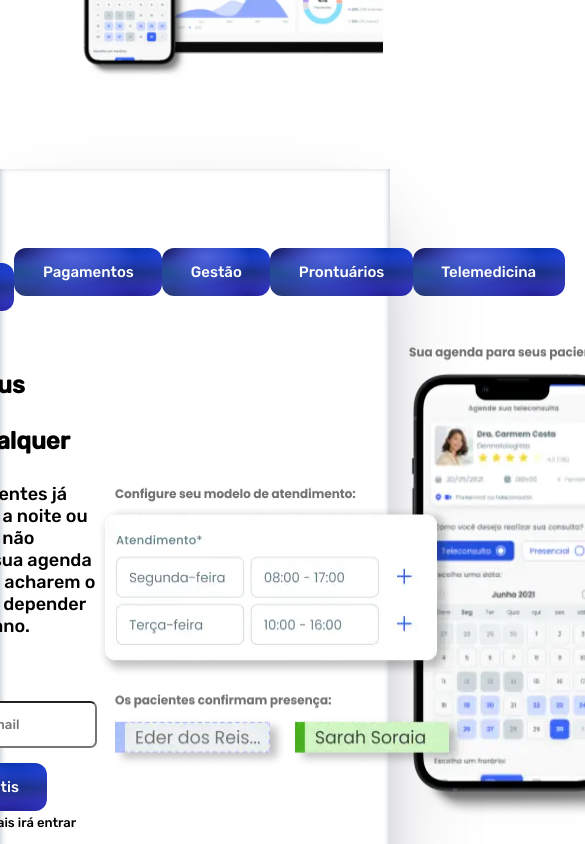
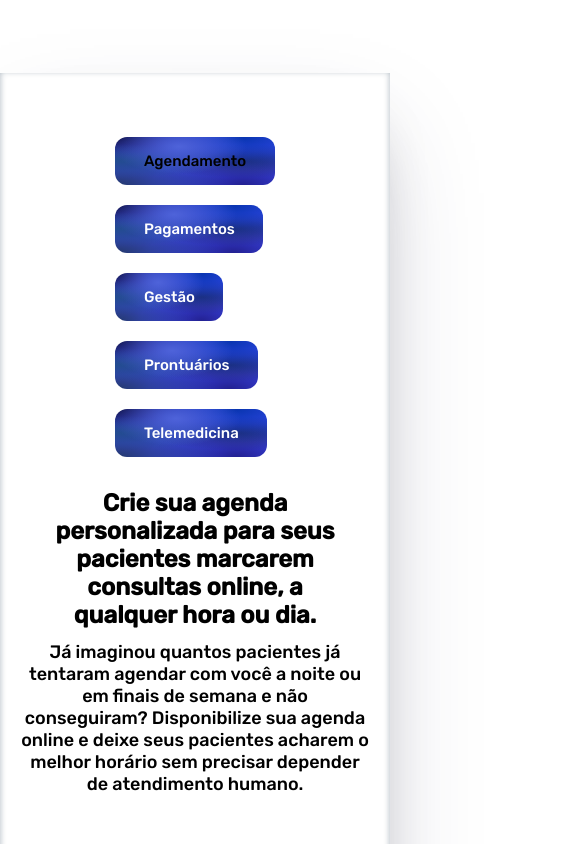
Before and after one commit to MrGhostsnow/labsaude_test, a React (Create React App) app: page /profissionais in a window 390 px wide. Shown: the part 900-1744 px from the top of the page, 585 px wide, since content can reach past the window. Built offline with nearby package versions, Linux system fonts and the light colour scheme.

Commit message:
responsividade

```diff
--- a/src/components/CardBeneficios/CardBeneficios.css
+++ b/src/components/CardBeneficios/CardBeneficios.css
@@ -5,7 +5,11 @@
     align-items: center;
 }
 
-@media screen and (max-width: 800px){
+.sectionCardBeneficios h1{
+    margin-bottom: 1.4em;
+}
+
+@media screen and (max-width: 920px){
     .sectionCardBeneficios{
         margin-bottom: 5em;
         height: 87em;
@@ -19,9 +23,8 @@
     color: rgb(66, 79, 255);
 }
 
-.sectionCardBeneficios h1{
-    margin-bottom: 1.4em;
-}
+
+
 
 .containerCardBeneficios{
     display: flex;
@@ -44,7 +47,7 @@
     height: 38em;
 }
 
-@media screen and (max-width: 800px){
+@media screen and (max-width: 920px){
     .group2{
         width: auto;
     }
@@ -92,9 +95,27 @@
     display: flex;
 }
 
-@media screen and (max-width: 800px){
+@media screen and (max-width: 920px){
     .textoeImagem img{
         display: none;
+    }
+}
+
+@media screen and (max-width: 1280px){
+    .textoeImagem img{
+        display: none;
+    }
+    .group1{
+        height: 52em;
+    }
+    .group2{
+        height: 52em;
+    }
+    .cardBeneficio2 p{
+        width: 250px;
+    }
+    .cardBeneficio{
+        margin-bottom: 8em;
     }
 }
 
@@ -106,7 +127,7 @@
     align-items: center;
 }
 
-@media screen and (max-width: 800px){
+@media screen and (max-width: 920px){
     .imgCardBeneficios{
         display: none;
     }
--- a/src/components/CardsMotivos/CardsMotivos.css
+++ b/src/components/CardsMotivos/CardsMotivos.css
@@ -31,7 +31,7 @@
     box-shadow: rgba(0, 0, 0, 0.4) 0px 2px 4px, rgba(0, 0, 0, 0.3) 0px 7px 13px -3px, rgba(0, 0, 0, 0.2) 0px -3px 0px inset;
     animation: pulse 2s infinite;
 }
-@media screen and (max-width: 800px){
+@media screen and (max-width: 920px){
   .containerCardsMotivos{
     display: flex;
     flex-direction: column;
@@ -88,7 +88,7 @@
     background-color: rgb(243, 240, 240);
 }
 
-@media screen and (max-width: 800px){
+@media screen and (max-width: 920px){
   .cardMotivo{
     justify-content: center;
     margin-left: -2em;
--- a/src/components/ComoFunciona/ComoFunciona.css
+++ b/src/components/ComoFunciona/ComoFunciona.css
@@ -7,11 +7,6 @@
     margin: 8em 0 10em 14em;
 }
 
-/* .containerComoFunciona h1{
-    display: flex;
-    text-align: center;
-} */
-
 
 
 
@@ -19,7 +14,7 @@
     color:rgb(66, 79, 255);
 }
 
-@media screen and (max-width: 800px){
+@media screen and (max-width: 920px){
     .containerComoFunciona{
         margin: 2em 0 2em 5em;
     }
@@ -38,13 +33,14 @@
     box-shadow: rgba(50, 50, 93, 0.25) 0px 13px 27px -5px, rgba(0, 0, 0, 0.3) 0px 8px 16px -8px;
 }
 
-@media screen and (max-width: 800px){
+@media screen and (max-width: 920px){
     .cardComoFunciona{
         flex-direction: column;
         height: 50em;
         text-align: center;
     }
 }
+
 
 .passoapasso{
     display: flex;
@@ -53,7 +49,7 @@
     width: 70%;
 }
 
-@media screen and (max-width: 800px){
+@media screen and (max-width: 920px){
     .passoapasso{
         flex-direction: column;
         margin-top: 1em;
@@ -74,7 +70,7 @@
     box-shadow: inset -10px -10px 10px rgba(46, 46, 44, 0.664), inset 3px 3px 5px #FFF;
 }
 
-@media screen and (max-width: 800px){
+@media screen and (max-width: 920px){
     .passoapasso span{
         margin: 0;
     }
@@ -89,3 +85,15 @@
 .btnComoFunciona{
     margin-top: 1.5em;
 }
+
+@media screen and (max-width: 1280px){
+    .cardComoFunciona{
+        height: 48em;
+    }
+    .containerComoFunciona{
+        margin: 8em 5em 8em 5em;
+    }
+    .containerComoFunciona h1{
+        width: 10em;
+    }
+}
--- a/src/components/DadosSaude/DadosSaude.css
+++ b/src/components/DadosSaude/DadosSaude.css
@@ -7,7 +7,7 @@
     margin-bottom: 5em;
 }
 
-@media screen and (max-width: 800px){
+@media screen and (max-width: 920px){
     .containerDadosSaude h1{
         text-align: center;
         font-size: 20px;
@@ -41,7 +41,7 @@
     margin-top: 3em;
 }
 
-@media screen and (max-width: 800px){
+@media screen and (max-width: 920px){
     .containerImgDadosSaude{
         display: flex;
         flex-direction: column;
--- a/src/components/Footer/Footer.css
+++ b/src/components/Footer/Footer.css
@@ -41,3 +41,22 @@ footer{
 .infoFooter span{
     margin-bottom: 0.5em;
 }
+
+@media screen and (max-width: 920px){
+    footer{
+        flex-direction: column;
+        width: auto;
+        gap: 0;
+        margin-top: 2em;
+    }
+    .containerFooter img{
+        width: 70%;
+    }
+    .infoFooter h2{
+        display: none;
+    }
+    .infoFooter span{
+        font-size: 12px;
+        margin-top: 2em;
+    }
+}
--- a/src/components/FormEnvio/FormEnvio.css
+++ b/src/components/FormEnvio/FormEnvio.css
@@ -3,7 +3,7 @@
     flex-direction: column;
 }
 
-@media screen and (max-width: 800px){
+@media screen and (max-width: 920px){
     .formEnvio{
         flex-direction: row;
     }
--- a/src/components/NavBar/NavBar.css
+++ b/src/components/NavBar/NavBar.css
@@ -52,8 +52,14 @@
     margin-right: -10em;
 }
 
-@media screen and (max-width: 800px){
+@media screen and (max-width: 920px){
     .btnNavBar{
         display: none;
     }
 }
+
+@media screen and (max-width: 1024px){
+    .btnNavBar{
+        margin-left: -12em;
+    }
+}
--- a/src/components/Parceiros/Parceiros.css
+++ b/src/components/Parceiros/Parceiros.css
@@ -18,7 +18,7 @@
     gap: 3em;
 }
 
-@media screen and (max-width: 800px){
+@media screen and (max-width: 920px){
     .containerImgParceiros{
         flex-direction: column;
     }
--- a/src/views/Empresas/Empresas.css
+++ b/src/views/Empresas/Empresas.css
@@ -2,7 +2,7 @@
     display: flex;
 }
 
-@media screen and (max-width: 800px) {
+@media screen and (max-width: 920px) {
     .containerPaginaTopo {
         justify-content: center;
         align-items: center;
@@ -39,7 +39,7 @@
     font-size: large;
 }
 
-@media screen and (max-width: 800px) {
+@media screen and (max-width: 920px) {
     .containerPrimeiroTexto {
         align-items: center;
         width: 80%;
@@ -81,7 +81,7 @@
     align-items: center;
 }
 
-@media screen and (max-width: 800px){
+@media screen and (max-width: 920px){
     .containerForm{
         flex-direction: column;
     }
@@ -109,7 +109,7 @@
     font-size: small;
 }
 
-@media screen and (max-width: 800px){
+@media screen and (max-width: 920px){
     .btnFormEnvio{
         margin: 1em 0 0 0;
     }
@@ -124,7 +124,7 @@
     margin-bottom: 5em;
 }
 
-@media screen and (max-width: 800px){
+@media screen and (max-width: 920px){
     .containerBeneficios{
         width: auto;
     }
@@ -148,7 +148,7 @@
     text-align: center;
     font-size: larger;
 }
-@media screen and (max-width: 800px){
+@media screen and (max-width: 920px){
     .textocontainerBeneficios{
         width: auto;
     }
@@ -162,7 +162,7 @@
     margin-top: 8em;
 }
 
-@media screen and (max-width: 800px){
+@media screen and (max-width: 920px){
     .grupoBeneficios{
         flex-direction: column;
     }
@@ -225,7 +225,7 @@
     margin-left: 17em;
 }
 
-@media screen and (max-width: 800px){
+@media screen and (max-width: 920px){
     .containerFormTel{
         width: auto;
         flex-direction: row;
@@ -258,9 +258,8 @@
     margin: 1em 0 1em 0;
 }
 
-@media screen and (max-width: 800px){
+@media screen and (max-width: 920px){
     .containerFormTel h3{
-        border: 2px solid red;
         justify-content: center;
         align-items: center;
         text-align: center;
@@ -293,7 +292,7 @@
     display: flex;
 }
 
-@media screen and (max-width: 800px){
+@media screen and (max-width: 920px){
     .formTel{
         flex-direction: column;
     }
--- a/src/views/Profissionais/Profissionais.css
+++ b/src/views/Profissionais/Profissionais.css
@@ -90,3 +90,48 @@
     margin-top: 2em;
     color: black;
 }
+
+@media screen and (max-width: 920px){
+    .containerbtnsServiço{
+        flex-direction: column;
+        gap: 0.5em;
+    }
+    .btnClicado{
+        margin: 0;
+    }
+    .btnFormEnvio{
+        margin: 0;
+    }
+    .containerCardsServiços{
+        flex-direction: column;
+        justify-content: center;
+        align-items: center;
+    }
+    .containerPrimeiroTexto h1{
+        text-align: center;
+        margin-bottom: 0.5em;
+        width: 150%;
+    }
+    .containerCardsServiços img{
+        width: 90%;
+        margin-top: 1em;
+    }
+    .btnFormEnvio{
+        margin-top: 0.8em;
+    }
+    .grupoCardsComoUsar{
+        flex-direction: column;
+    }
+    .cardComoUsar{
+        width: 70%;
+    }
+    .cardComoUsar img{
+        width: 120%;
+    }
+    .cardComoUsar h3{
+        width: 90%;
+    }
+    .containerComoUsar{
+        text-align: center;
+    }
+}
--- a/src/views/Profissionais/Profissionais.jsx
+++ b/src/views/Profissionais/Profissionais.jsx
@@ -59,7 +59,7 @@ function Profissionais() {
         <div className='containerPaginaTopo'>
             <section className='containerPrimeiroTexto'>
                 <h3>Trabalha com consultas e agendamentos?</h3>
-                <h1>Ganhe mais consultas e diminua o estresse com gestão.<strong> Digitalize a experiência do seu paciente.</strong></h1>
+                <h1 className='tituloContainerPrimeiroTexto'>Ganhe mais consultas e diminua o estresse com gestão.<strong> Digitalize a experiência do seu paciente.</strong></h1>
                 <p>Todas as ferramentas que você precisa para digitalizar seu trabalho e aumentar seus resultados em apenas uma plataforma. Ganhe mais pacientes, com menos esforço.</p>
                 <div className='containerForm'>
                     <FormEnvio
--- a/src/views/Usuarios/Usuarios.jsx
+++ b/src/views/Usuarios/Usuarios.jsx
@@ -14,7 +14,7 @@ function Usuarios() {
         <div className='containerPaginaTopo'>
             <section className='containerPrimeiroTexto'>
                 <h3>O futuro da saúde no seu bolso</h3>
-                <h1>Saúde quando, onde e como você quiser. Melhore seu bem estar sem filas e com descontos exclusivos pelo seu celular.</h1>
+                <h1 className='tituloContainerPrimeiroTexto'>Saúde quando, onde e como você quiser. Melhore seu bem estar sem filas e com descontos exclusivos pelo seu celular.</h1>
                 <p>Uma rede credenciada de médicos, dentistas, psícologos e muito mais.<br></br>Disponíveis para sua equipe, quando, onde e como ela quiser. Tudo em uma assinatura que cabe no seu orçamento.</p>
                 <div className='containerForm'>
                     <FormEnvio
@@ -31,7 +31,7 @@ function Usuarios() {
         </div>
         <CardsMotivos/>
         <ComoFunciona
-        h1='Começando a usar Lab Saúde::'
+        h1='Começando a usar Lab Saúde:'
         titulo1='Crie seu plano personalizado'
         titulo2='Comece a usar HOJE mesmo!'
         texto1='Entraremos em contato para você montar seu plano a partir de R$18/mês e conferir quais os melhores profissionais e descontos para você.'
```
